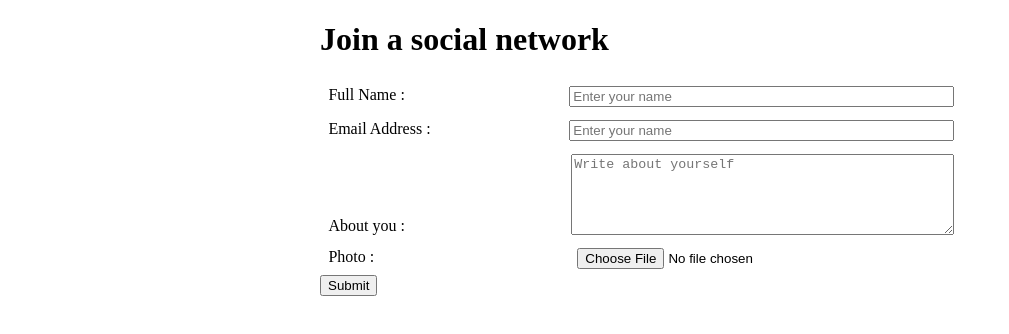
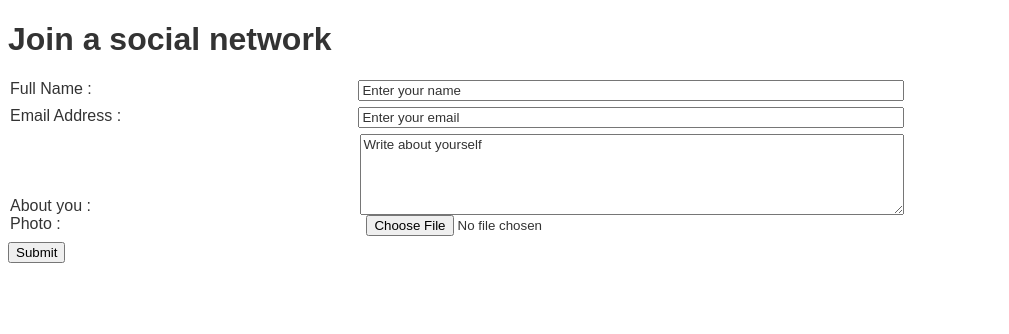
Before and after one commit to pesto-students/p13-deepanshu-Joe-027, a plain HTML site: page Week-2/Assignment-1.1/index.html in a window 1280 px wide. Shown: the whole page, without its empty margins (0-1009 px from the left). Drawn offline with Linux system fonts and the light colour scheme.

Commit message:
Edited the files to make them match the description

```diff
--- a/Week-2/Assignment-1.1/index.html
+++ b/Week-2/Assignment-1.1/index.html
@@ -14,7 +14,7 @@
     <form action="#" method="post" enctype="multipart/form-data">
       <div class="form-input">
         <legend>Full Name :</legend>
-        <label for="fname"></label>
+        <label for="fullName"></label>
         <input
           type="text"
           id="fullName"
@@ -30,7 +30,7 @@
           type="text"
           id="fullName"
           name="fullName"
-          placeholder="Enter your name"
+          placeholder="Enter your email"
           required
         />
       </div>
@@ -38,7 +38,7 @@
       <div class="form-input-textarea">
         <legend>About you :</legend>
         <label for="about"></label>
-        <textarea id="about" rows="5" placeholder="Write about yourself"></textarea>
+        <textarea id="about" rows="5" cols="50" placeholder="Write about yourself"></textarea>
       </div>
 
       <div class="form-input">
@@ -48,7 +48,10 @@
       </div>
 
       <!--Use this button to submit the form-->
-      <button>Submit</button>
+      <div>
+        <button>Submit</button>
+      </div>
+
     </form>
   </body>
 </html>
--- a/Week-2/Assignment-1.1/style.css
+++ b/Week-2/Assignment-1.1/style.css
@@ -1,20 +1,24 @@
 body {
-  width: 50%;
-  margin: 0 auto;
+  width: 70%;
+  font-family: Arial;
+  color: #333;
 }
 
 .form-input {
   display: flex;
   justify-content: space-between;
   align-items: flex-start;
-  padding: 1%;
+  padding-left: 0px;
+  padding-bottom: 6px;
 }
 
 .form-input-textarea {
   display: flex;
   justify-content: space-between;
   align-items: flex-end;
-  padding: 1%;
+
+  font-family: Arial;
+  color: #333;
 }
 
 label {
@@ -25,3 +29,12 @@ input,
 textarea {
   width: 60%;
 }
+
+textarea::placeholder {
+  font-family: Arial;
+  color: #333;
+}
+input::placeholder {
+  font-family: Arial;
+  color: #333;
+}
```
